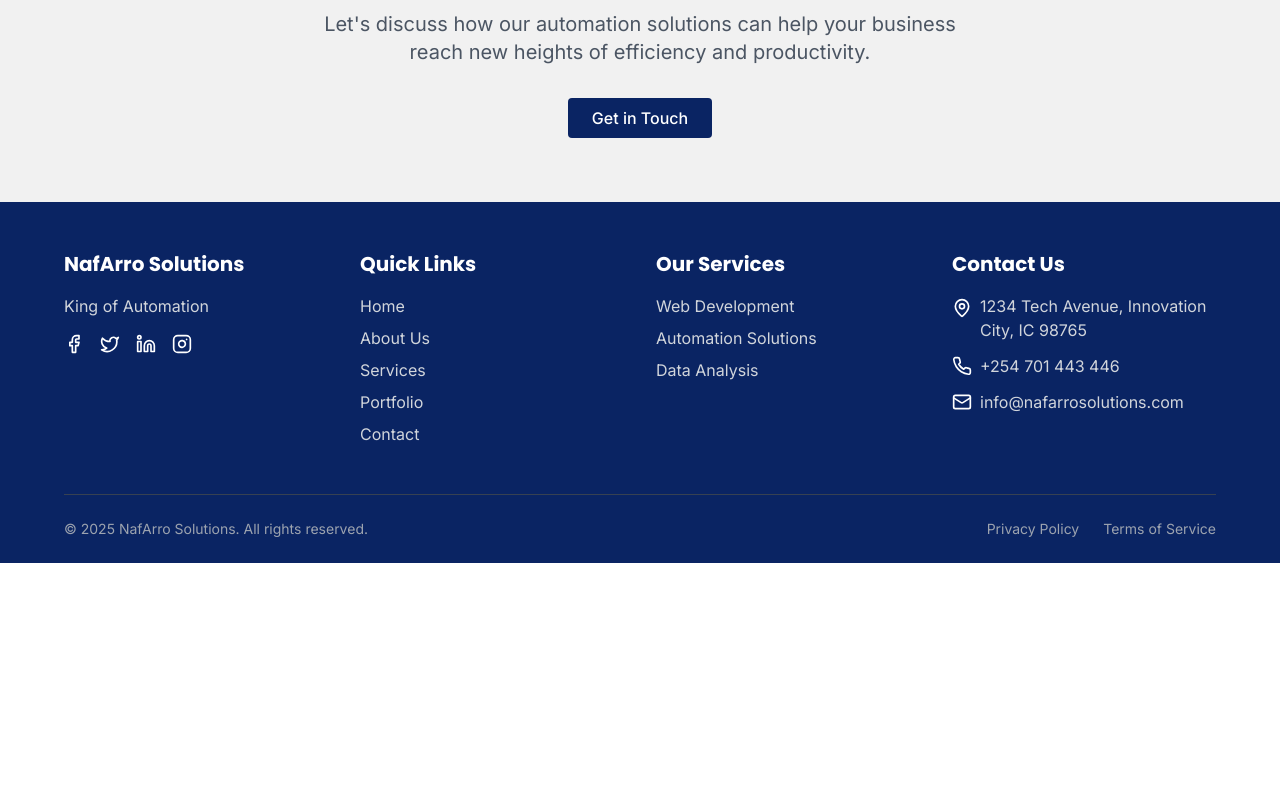
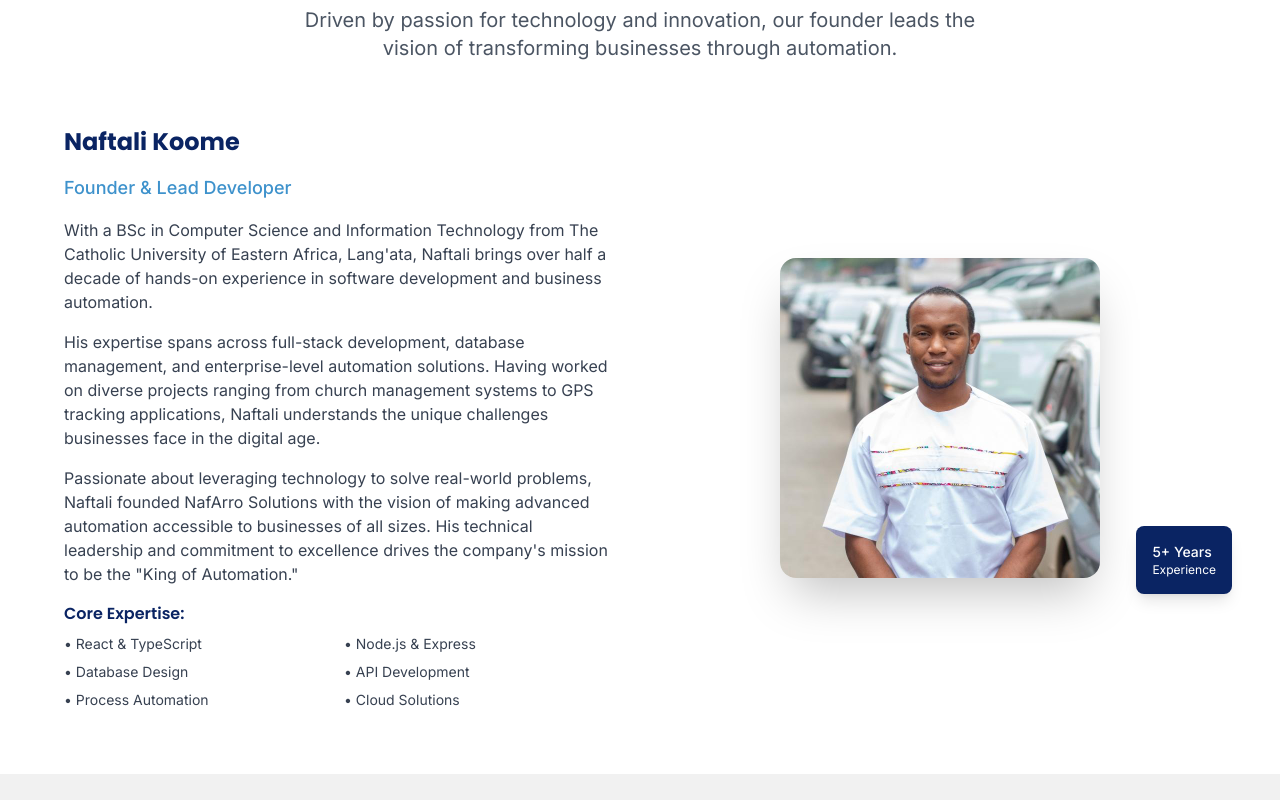
Before and after one commit to Tali1911/king-of-automation-web, a React (Vite) app: page /about in a window 1280 px wide. Shown: the part 2040-2840 px from the top of the page. Before the commit the page ends 2603 px from the top, so only its background shows below. Built offline with nearby package versions, Linux system fonts and the light colour scheme.

Commit message:
Add founder information

```diff
--- a/src/pages/AboutPage.tsx
+++ b/src/pages/AboutPage.tsx
@@ -3,6 +3,7 @@ import React, { useEffect } from 'react';
 import { CheckCircle, Clock, Users, Award } from 'lucide-react';
 import { Link } from 'react-router-dom';
 import SEO from '../components/SEO';
+import founderImage from '../assets/founder-naftali-koome.jpg';
 
 const AboutPage = () => {
   // Animation on scroll functionality
@@ -66,7 +67,10 @@ const AboutPage = () => {
       "founders": [
         {
           "@type": "Person",
-          "name": "NafArro Team"
+          "name": "Naftali Koome",
+          "jobTitle": "Founder & Lead Developer",
+          "alumniOf": "The Catholic University of Eastern Africa",
+          "knowsAbout": ["Computer Science", "Software Development", "Business Automation"]
         }
       ],
       "address": {
@@ -195,6 +199,67 @@ const AboutPage = () => {
         </div>
       </section>
 
+      {/* Founder Section */}
+      <section className="py-16">
+        <div className="container-custom">
+          <div className="text-center mb-16 animate-on-scroll">
+            <h2 className="text-3xl md:text-4xl font-bold mb-4 text-primary">Meet Our Founder</h2>
+            <p className="text-xl text-gray-600 max-w-2xl mx-auto">
+              Driven by passion for technology and innovation, our founder leads the vision of transforming businesses through automation.
+            </p>
+          </div>
+
+          <div className="grid grid-cols-1 lg:grid-cols-2 gap-12 items-center">
+            <div className="order-2 lg:order-1 animate-on-scroll">
+              <h3 className="text-2xl font-bold mb-4 text-primary">Naftali Koome</h3>
+              <p className="text-lg text-accent mb-4 font-medium">Founder & Lead Developer</p>
+
+              <div className="space-y-4 text-gray-700">
+                <p>
+                  With a BSc in Computer Science and Information Technology from The Catholic University of Eastern Africa, Lang'ata, Naftali brings over half a decade of hands-on experience in software development and business automation.
+                </p>
+
+                <p>
+                  His expertise spans across full-stack development, database management, and enterprise-level automation solutions. Having worked on diverse projects ranging from church management systems to GPS tracking applications, Naftali understands the unique challenges businesses face in the digital age.
+                </p>
+
+                <p>
+                  Passionate about leveraging technology to solve real-world problems, Naftali founded NafArro Solutions with the vision of making advanced automation accessible to businesses of all sizes. His technical leadership and commitment to excellence drives the company's mission to be the "King of Automation."
+                </p>
+
+                <div className="mt-6">
+                  <h4 className="font-semibold text-primary mb-2">Core Expertise:</h4>
+                  <ul className="grid grid-cols-2 gap-2 text-sm">
+                    <li>• React & TypeScript</li>
+                    <li>• Node.js & Express</li>
+                    <li>• Database Design</li>
+                    <li>• API Development</li>
+                    <li>• Process Automation</li>
+                    <li>• Cloud Solutions</li>
+                  </ul>
+                </div>
+              </div>
+            </div>
+
+            <div className="order-1 lg:order-2 animate-on-scroll">
+              <div className="relative">
+                <div className="w-80 h-80 mx-auto rounded-2xl overflow-hidden shadow-2xl">
+                  <img
+                    src={founderImage}
+                    alt="Naftali Koome, Founder of NafArro Solutions"
+                    className="w-full h-full object-cover"
+                  />
+                </div>
+                <div className="absolute -bottom-4 -right-4 bg-primary text-white p-4 rounded-lg shadow-lg">
+                  <p className="text-sm font-medium">5+ Years</p>
+                  <p className="text-xs">Experience</p>
+                </div>
+              </div>
+            </div>
+          </div>
+        </div>
+      </section>
+
       {/* CTA */}
       <section className="py-16 bg-muted">
         <div className="container-custom">
```
Also changed, not shown: src/assets/founder-naftali-koome.jpg (added).
